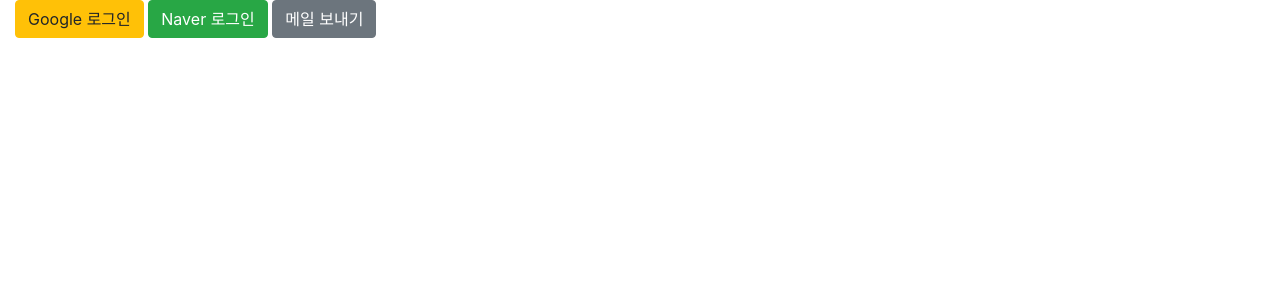
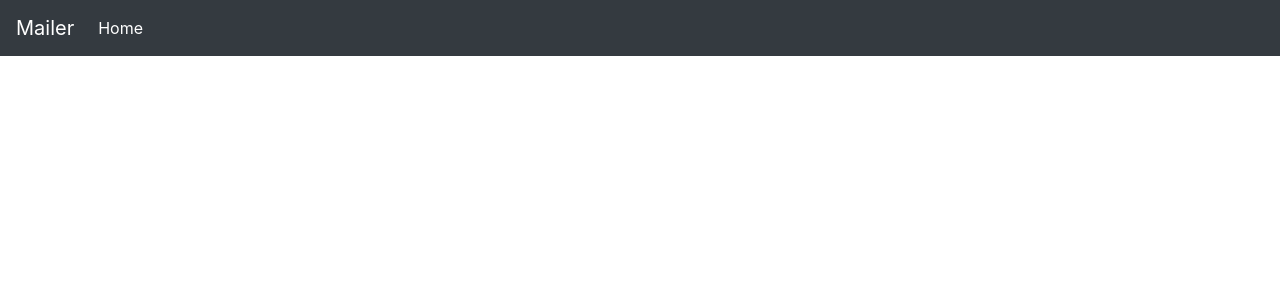
Before and after one commit to Hyun-suk/mailer, a Django app: page /mail/ in a window 1280 px wide. Shown: the top 300 px of the page. Run offline with Django 3.2, Linux system fonts and the light colour scheme; some libraries are stand-ins or nearby versions.

Commit message:
Add navbar

```diff
--- a/templates/base.html
+++ b/templates/base.html
@@ -17,9 +17,11 @@
     href="https://use.fontawesome.com/releases/v5.8.1/css/all.css"
     integrity="sha384-50oBUHEmvpQ+1lW4y57PTFmhCaXp0ML5d60M1M7uH2+nqUivzIebhndOJK28anvf"
     crossorigin="anonymous">
+  <link rel="stylesheet" href="{% static 'css/app.css' %}">
 
 </head>
 <body>
+  {% include 'includes/navbar.html' %}
   {% block content %}
   {% endblock %}
 </body>
--- /dev/null
+++ b/templates/includes/navbar.html
@@ -0,0 +1,13 @@
+<nav class="navbar fixed-top navbar-expand-lg navbar-dark bg-dark">
+  <a class="navbar-brand" href="#">Mailer</a>
+  <button class="navbar-toggler" type="button" data-toggle="collapse" data-target="#navbarNavDropdown" aria-controls="navbarNavDropdown" aria-expanded="false" aria-label="Toggle navigation">
+    <span class="navbar-toggler-icon"></span>
+  </button>
+  <div class="collapse navbar-collapse" id="navbarNavDropdown">
+    <ul class="navbar-nav">
+      <li class="nav-item active">
+        <a class="nav-link" href="#">Home <span class="sr-only">(current)</span></a>
+      </li>
+    </ul>
+  </div>
+</nav>
```
